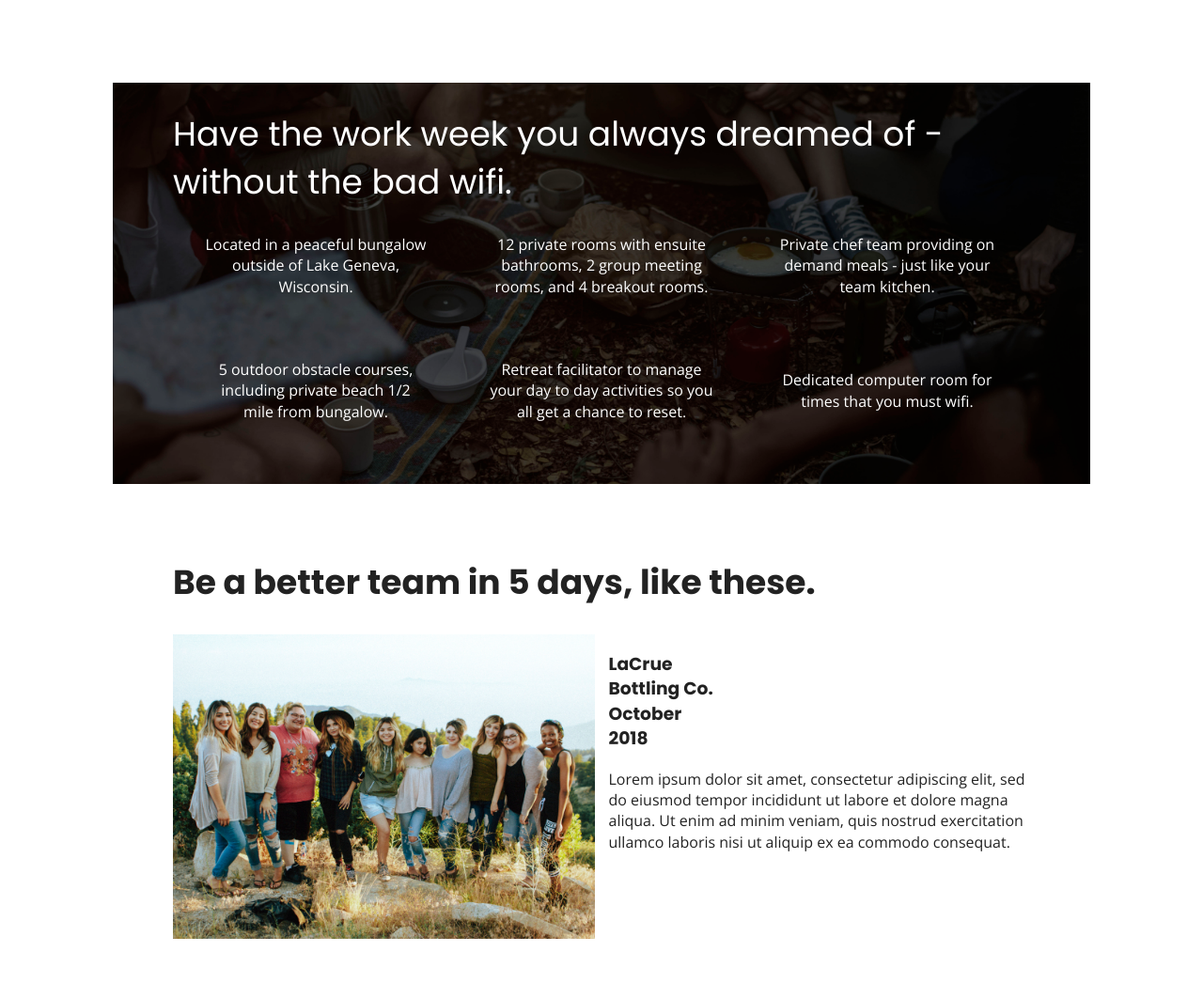
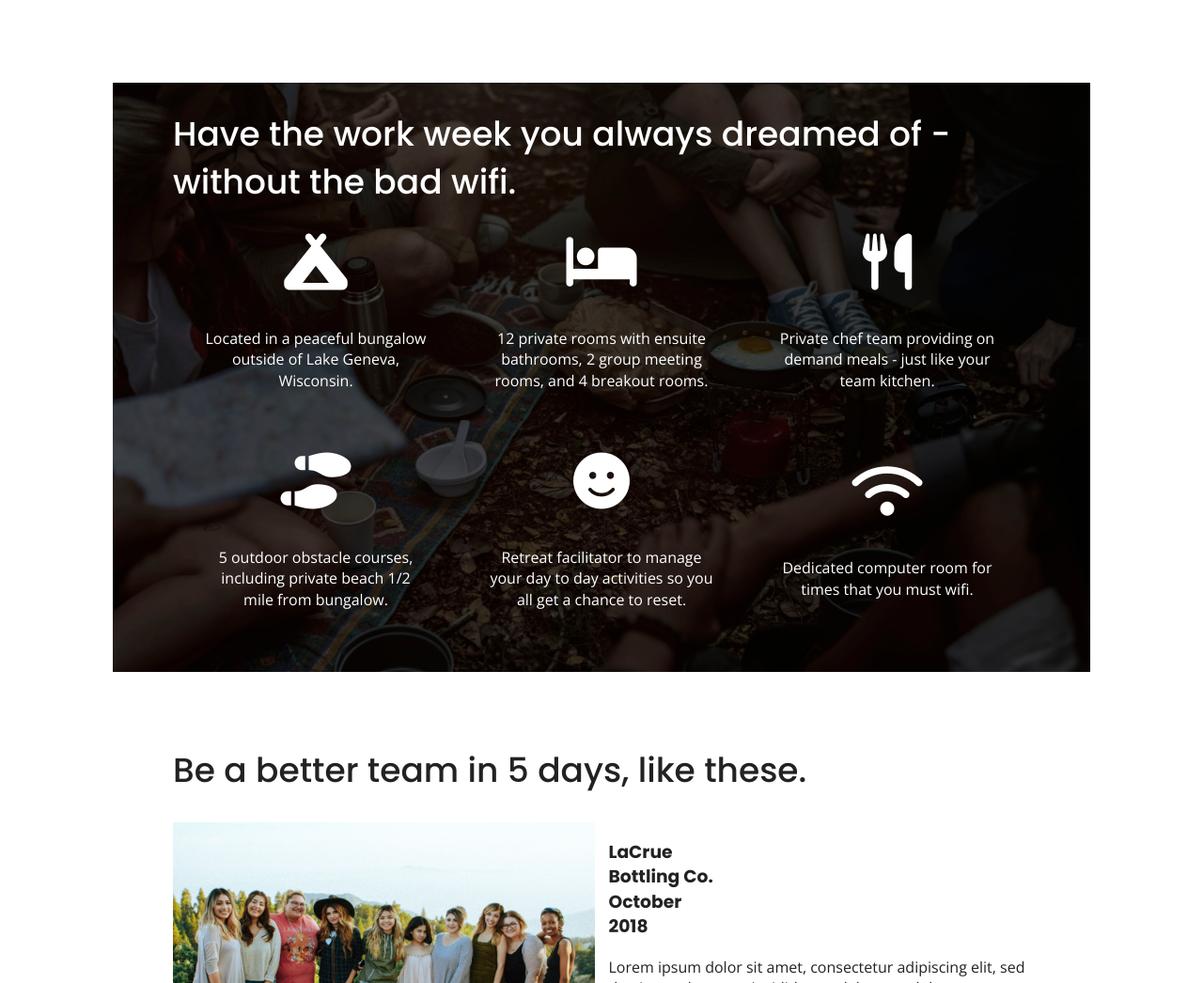
Before and after one commit to sanncode/unplugged-responsive, a plain HTML site: page index.html in a window 1280 px wide. Shown: the part 936-1982 px from the top of the page at 94% size. Drawn offline with nearby package versions, Linux system fonts and the light colour scheme.

Commit message:
added font awesome icons to the homepage

```diff
--- a/css/main.css
+++ b/css/main.css
@@ -123,6 +123,7 @@ textarea {
    h2 {
     font-family: 'Poppins', sans-serif;
     font-size: 2.25em;
+    font-weight: 500;
 
    }
 
@@ -234,9 +235,13 @@ header nav ul li a {
   color: white;
   }
 
+  .features i {
+    font-size: 3.75em;
+    margin-bottom: 40px;
+  }
+
 .features h2 {
   padding: 0px 20px;
-  font-weight: 100;
 }
   .features article {
     text-align:center;
@@ -452,7 +457,7 @@ input[type=button] {
   }
 
   .hero-area h2 {
-    font-weight: 100;
+    font-weight: 500;
     padding: 0px;
   }
 
@@ -480,6 +485,7 @@ input[type=button] {
   }
 
   .features h2 {
+    font-weight: 500;
     padding: 0px 64px;
   }
 
@@ -575,6 +581,7 @@ input[type=button] {
     flex-basis: 40%;
   }
   .faq h2 {
+    font-weight: 500;
     width: 100%;
 }
 
--- a/index.html
+++ b/index.html
@@ -10,6 +10,10 @@
   <link rel="apple-touch-icon" href="icon.png">
   <link href="https://fonts.googleapis.com/css?family=Open+Sans:400,700|Poppins:500,700" rel="stylesheet">
   <link href="https://fonts.googleapis.com/css?family=Poppins&display=swap" rel="stylesheet">
+
+  <!-- FontAwesome CDN version 5.12 -->
+  <script src="https://kit.fontawesome.com/fa1c7be8dc.js" crossorigin="anonymous"></script>
+
   <!-- Place favicon.ico in the root directory -->
 
   <link rel="stylesheet" href="css/normalize.css">
@@ -68,31 +72,37 @@
 
         <article class="features-items">
           <p class="fontawesome-icon"></p>
+          <i class="fas fa-campground"></i>
           <p class="features-item-description">Located in a peaceful bungalow outside of Lake Geneva, Wisconsin.</p>
         </article>
 
         <article class="features-items">
           <p class="fontawesome-icon"></p>
+          <i class="fas fa-bed"></i>
           <p class="features-item-description">12 private rooms with ensuite bathrooms, 2 group meeting rooms, and 4 breakout rooms.</p>
         </article>
 
         <article class="features-items">
           <p class="fontawesome-icon"></p>
+          <i class="fas fa-utensils"></i>
           <p class="features-item-description">Private chef team providing on demand meals - just like your team kitchen.</p>
         </article>
 
         <article class="features-items">
           <p class="fontawesome-icon"></p>
+          <i class="fas fa-shoe-prints"></i>
           <p class="features-item-description">5 outdoor obstacle courses, including private beach 1/2 mile from bungalow.</p>
         </article>
 
         <article class="features-items">
           <p class="fontawesome-icon"></p>
+          <i class="fas fa-smile"></i>
           <p class="features-item-description">Retreat facilitator to manage your day to day activities so you all get a chance to reset.</p>
         </article>
 
         <article class="features-items">
           <p class="fontawesome-icon"></p>
+          <i class="fas fa-wifi"></i>
           <p class="features-item-description">Dedicated computer room for times that you must wifi.</p>
         </article>
       </div>
```
Also changed, not shown: about/index.html (+4 -0 lines), faq/index.html (+4 -0 lines).
